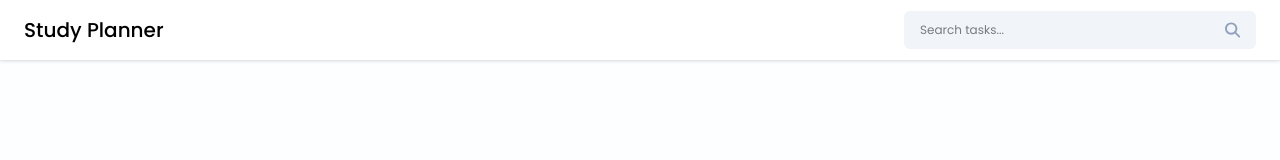
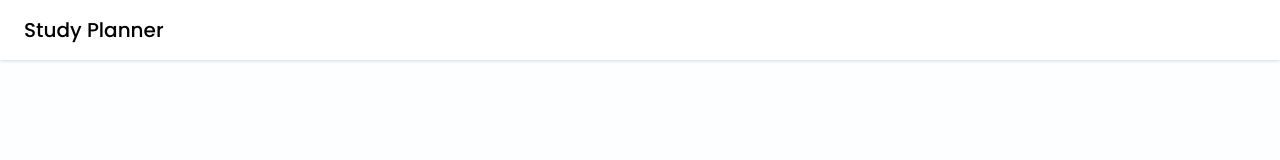
Before and after one commit to Pranitha-Gaddam/ADHD-new, a React (Vite) app in the folder frontend/study-planner/: page /signup in a window 1280 px wide. Shown: the top 160 px of the page. Built offline with nearby package versions, Linux system fonts and the light colour scheme.

Commit message:
update show SearchBar in Navbar

```diff
--- a/frontend/study-planner/src/components/Navbar/Navbar.jsx
+++ b/frontend/study-planner/src/components/Navbar/Navbar.jsx
@@ -4,7 +4,12 @@ import ProfileInfo from "../Cards/ProfileInfo";
 import { useNavigate } from "react-router-dom";
 import SearchBar from "../SearchBar/SearchBar";
 
-const Navbar = ({ userInfo, onSearchTask, handleclearSearch }) => {
+const Navbar = ({
+  userInfo,
+  onSearchTask,
+  handleclearSearch,
+  showSearchBar,
+}) => {
   const [searchQuery, setSearchQuery] = useState("");
 
   const navigate = useNavigate();
@@ -30,6 +35,7 @@ const Navbar = ({ userInfo, onSearchTask, handleclearSearch }) => {
     <div className="bg-white flex items-center justify-between px-6 py-2 drop-shadow">
       <h2 className="text-xl font-medium text-black py-2">Study Planner</h2>
 
+      {showSearchBar && (
         <SearchBar
           value={searchQuery}
           onChange={({ target }) => {
@@ -38,6 +44,7 @@ const Navbar = ({ userInfo, onSearchTask, handleclearSearch }) => {
           handleSearch={handleSearch}
           onClearSearch={onClearSearch}
         />
+      )}
 
       <ProfileInfo userInfo={userInfo} onLogout={onLogout} />
     </div>
@@ -47,6 +54,12 @@ const Navbar = ({ userInfo, onSearchTask, handleclearSearch }) => {
 Navbar.propTypes = {
   userInfo: PropTypes.object.isRequired,
   onSearchTask: PropTypes.func.isRequired,
+  handleclearSearch: PropTypes.func.isRequired,
+  showSearchBar: PropTypes.bool,
+};
+
+Navbar.defaultProps = {
+  showSearchBar: true,
 };
 
 export default Navbar;
```
Lines whose indentation alone changed are shown as unchanged.
